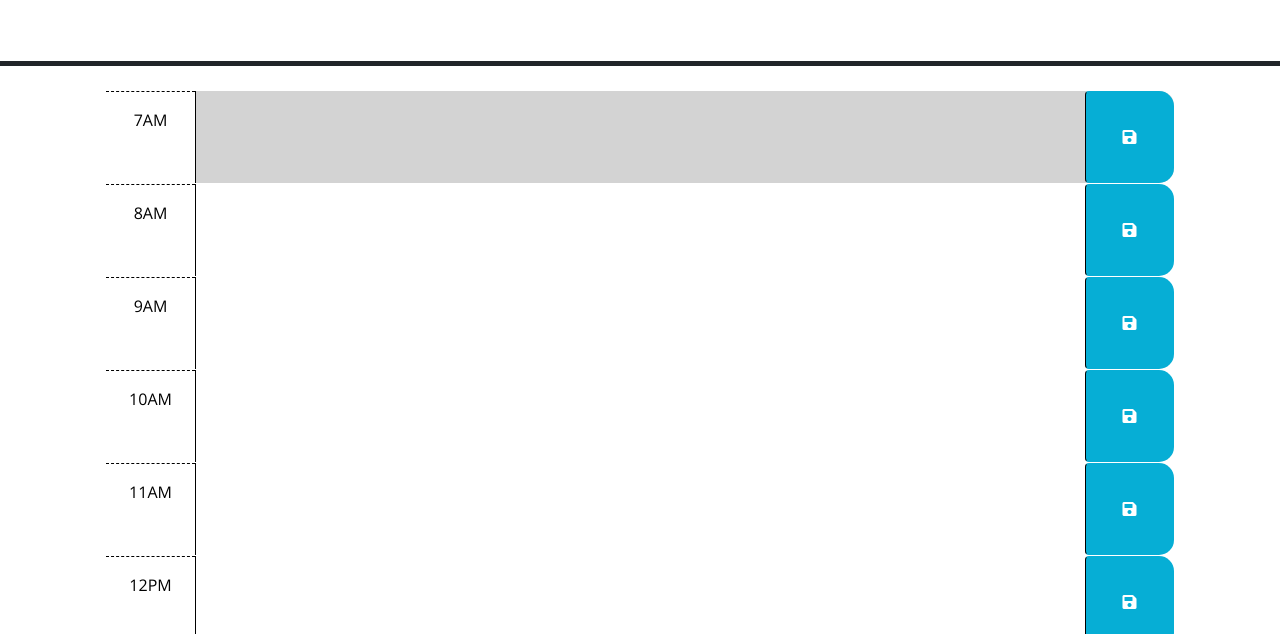
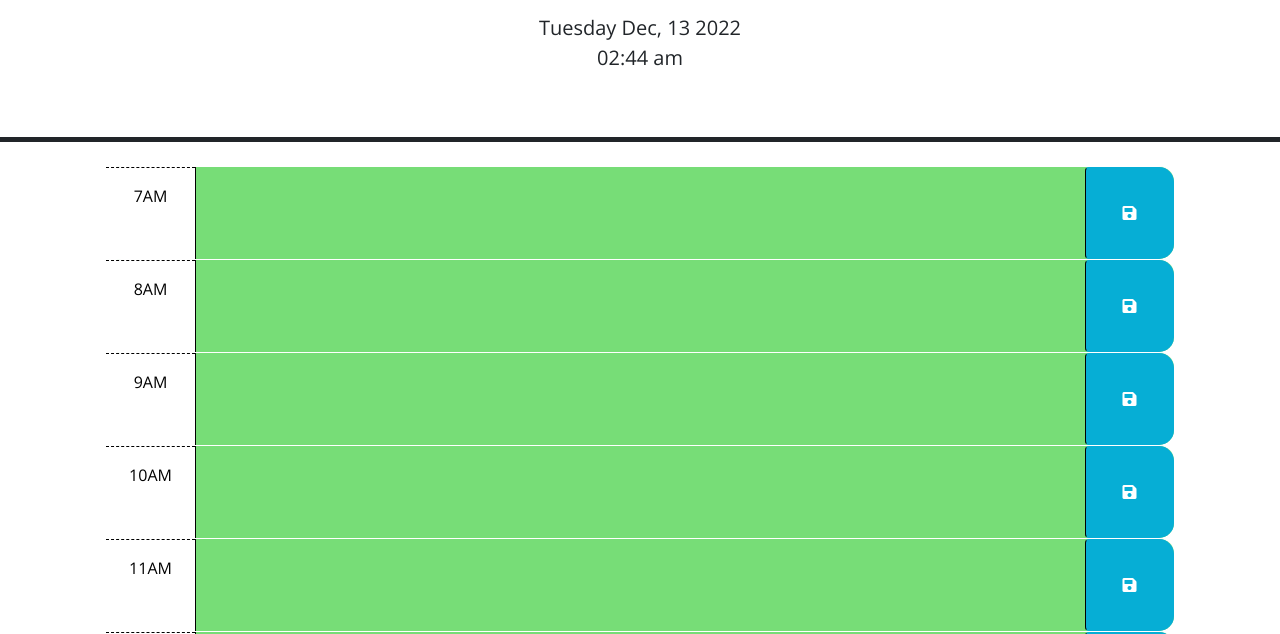
Before and after one commit to Zcordeiro/Daily-Workday-Scheduler, a plain HTML site: page index.html in a window 1280 px wide. Shown: the part 166-800 px from the top of the page. Drawn offline with nearby package versions, Linux system fonts and the light colour scheme.

Commit message:
Finished JS file and added README info

```diff
--- a/script.js
+++ b/script.js
@@ -1,31 +1,69 @@
-// Wrap all code that interacts with the DOM in a call to jQuery to ensure that
-// the code isn't run until the browser has finished rendering all the elements
-// in the html.
-$(document).function() {
+$(document).ready(function () {
+    var currentDate = $('#currentDay');
+
+    function displayDate() {
+      var date = dayjs().format('dddd MMM, DD YYYY');
+      currentDate.text(date);
+      var time = dayjs().format('hh:mm a');
+      var timeDisplay = $('<p>');
+      timeDisplay.text(time);
+      currentDate.append(timeDisplay);
+    }
+
+    $('.saveBtn').click(function () {
+      var taskText = $(this).siblings('.taskEntry').val().trim();
+      var taskTime = $(this).parent().attr('id');
+      localStorage.setItem(taskTime, taskText);
 
 
-    // TODO: Add a listener for click events on the save button. This code should
-    // use the id in the containing time-block as a key to save the user input in
-    // local storage. HINT: What does `this` reference in the click listener
-    // function? How can DOM traversal be used to get the "hour-x" id of the
-    // time-block containing the button that was clicked? How might the id be
-    // useful when saving the description in local storage?
-
-
-    // TODO: Add code to apply the past, present, or future class to each time
-    // block by comparing the id to the current hour. HINTS: How can the id
-    // attribute of each time-block be used to conditionally add or remove the
-    // past, present, and future classes? How can Day.js be used to get the
-    // current hour in 24-hour time?
-
-
-    // TODO: Add code to get any user input that was saved in localStorage and set
-    // the values of the corresponding textarea elements. HINT: How can the id
-    // attribute of each time-block be used to do this?
-    //
-    // TODO: Add code to display the current date in the header of the page.
+      console.log('save btn clicked');
+      console.log(taskText, taskTime);
+    });
 
 
 
 
-  };
+    function timeColorChange() {
+      var currentHour = dayjs().hour();
+
+      $('.time-block').each(function () {
+        var taskTime = $(this).attr('id');
+
+        if(taskTime == currentHour) {
+          $(this).addClass('present');
+        } else if (taskTime < currentHour) {
+          $(this).addClass('past');
+        } else {
+          $(this).addClass('future');
+        }
+
+      console.log('current task hour for Color change: ', taskTime);
+      }
+      )
+
+      console.log('currentHour for Color change: ', currentHour);
+    }
+
+    timeColorChange()
+
+  //Displays the locally stored tasks in the text boxes.
+    $('#h7').text(localStorage.getItem('7'));
+    $('#h8').text(localStorage.getItem('8'));
+    $('#h9').text(localStorage.getItem('9'));
+    $('#h10').text(localStorage.getItem('10'));
+    $('#h11').text(localStorage.getItem('11'));
+    $('#h12').text(localStorage.getItem('12'));
+    $('#h13').text(localStorage.getItem('13'));
+    $('#h14').text(localStorage.getItem('14'));
+    $('#h15').text(localStorage.getItem('15'));
+    $('#h16').text(localStorage.getItem('16'));
+    $('#h17').text(localStorage.getItem('17'));
+    $('#h18').text(localStorage.getItem('18'));
+
+
+
+
+
+    displayDate();
+    setInterval(displayDate, 1000);
+  });
```
Also changed, not shown: index.html (+0 -2 lines), Screen-shot.png (added), 2 other files.
